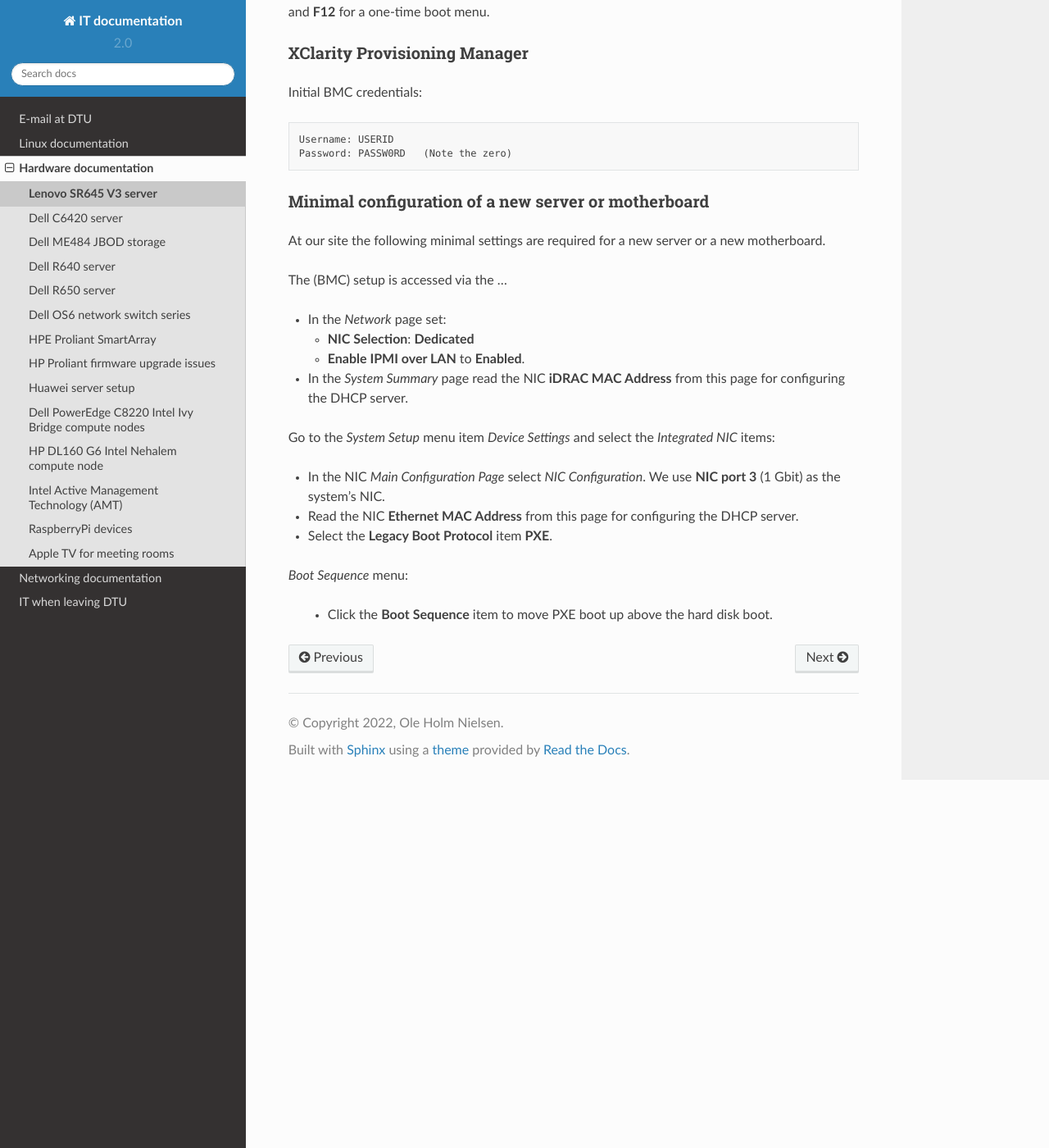
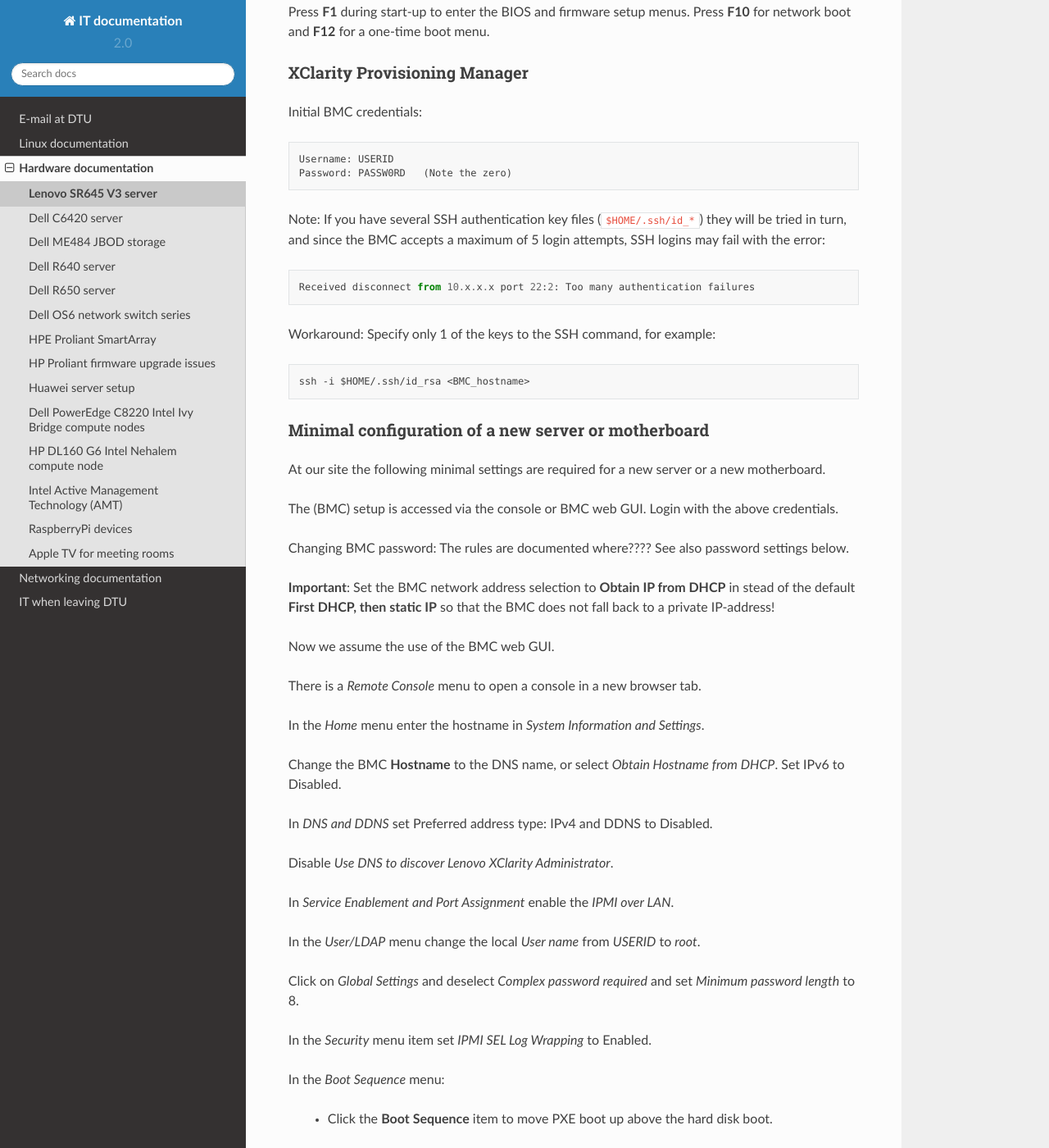
Before and after one commit to OleHolmNielsen/ITwiki, a Sphinx documentation site: the page built from docs/Lenovo_SR645_V3.rst, in a window 1280 px wide and 1400 px high, scrolled down 689 px. Shown: the whole window at 82% size. Built offline with Sphinx 7.4.7 and the Read the Docs theme 2.0.0, drawn with Linux system fonts in a browser that asks for light colours; some of the changed text lies outside the part shown.

Commit message:
Document a lot of BIOS and BMC setups

```diff
--- a/docs/Lenovo_SR645_V3.rst
+++ b/docs/Lenovo_SR645_V3.rst
@@ -14,10 +14,13 @@
 Documentation and software
 ==========================
 
-Lenovo provides SR645_V3_ information:
+Lenovo provides SR645_V3_ information and downloads:
 
 * `ThinkSystem SR645 Setup Guide <https://pubs.lenovo.com/sr645/sr645_setup_guide.pdf>`_.
-* software downloads.
+* `Lenovo XClarity Essentials OneCLI <https://support.lenovo.com/us/en/solutions/ht116433-lenovo-xclarity-essentials-onecli-onecli>`_.
+* `Firmware updates <https://pubs.lenovo.com/sr645/maintenance_manual_firmware_updates>`_
+  and `Best practices <https://lenovopress.lenovo.com/lp0656-lenovo-thinksystem-firmware-and-driver-update-best-practices>`_.
+  The `SR645 V3 download page <https://datacentersupport.lenovo.com/us/en/products/servers/thinksystem/sr645/7d2x/downloads/driver-list/>`_.
 
 Booting and BIOS configuration
 ==============================
@@ -33,29 +36,49 @@
   Username: USERID
   Password: PASSW0RD   (Note the zero)
 
+Note: If you have several SSH authentication key files (``$HOME/.ssh/id_*``) they will be tried in turn,
+and since the BMC accepts a maximum of 5 login attempts, SSH logins may fail with the error::
+
+  Received disconnect from 10.x.x.x port 22:2: Too many authentication failures
+
+Workaround: Specify only 1 of the keys to the SSH command, for example::
+
+  ssh -i $HOME/.ssh/id_rsa <BMC_hostname>
 
 Minimal configuration of a new server or motherboard
 ----------------------------------------------------
 
 At our site the following minimal settings are required for a new server or a new motherboard.
 
-The (BMC) setup is accessed via the ...
+The (BMC) setup is accessed via the console or BMC web GUI.
+Login with the above credentials.
 
-* In the *Network* page set:
+Changing BMC password: The rules are documented where????  See also password settings below.
 
-  * **NIC Selection**: **Dedicated**
-  * **Enable IPMI over LAN** to **Enabled**.
+**Important**: Set the BMC network address selection to **Obtain IP from DHCP** in stead of the default **First DHCP,
+then static IP** so that the BMC does not fall back to a private IP-address!
 
-* In the *System Summary* page read the NIC **iDRAC MAC Address** from this page for configuring the DHCP server.
+Now we assume the use of the BMC web GUI.
 
-Go to the *System Setup* menu item *Device Settings* and select the *Integrated NIC* items:
+There is a *Remote Console* menu to open a console in a new browser tab.
 
-* In the NIC *Main Configuration Page* select *NIC Configuration*.  We use **NIC port 3** (1 Gbit) as the system's NIC.
+In the *Home* menu enter the hostname in *System Information and Settings*.
 
-* Read the NIC **Ethernet MAC Address** from this page for configuring the DHCP server.
+Change the BMC **Hostname** to the DNS name, or select *Obtain Hostname from DHCP*.
+Set IPv6 to Disabled.
 
-* Select the **Legacy Boot Protocol** item **PXE**.
+In *DNS and DDNS* set Preferred address type: IPv4 and DDNS to Disabled.
 
-*Boot Sequence* menu:
+Disable *Use DNS to discover Lenovo XClarity Administrator*.
+
+In *Service Enablement and Port Assignment* enable the *IPMI over LAN*.
+
+In the *User/LDAP* menu change the local *User name* from *USERID* to *root*.
+
+Click on *Global Settings* and deselect *Complex password required* and set *Minimum password length* to 8.
+
+In the *Security* menu item set *IPMI SEL Log Wrapping* to Enabled.
+
+In the *Boot Sequence* menu:
 
   * Click the **Boot Sequence** item to move PXE boot up above the hard disk boot.
```
